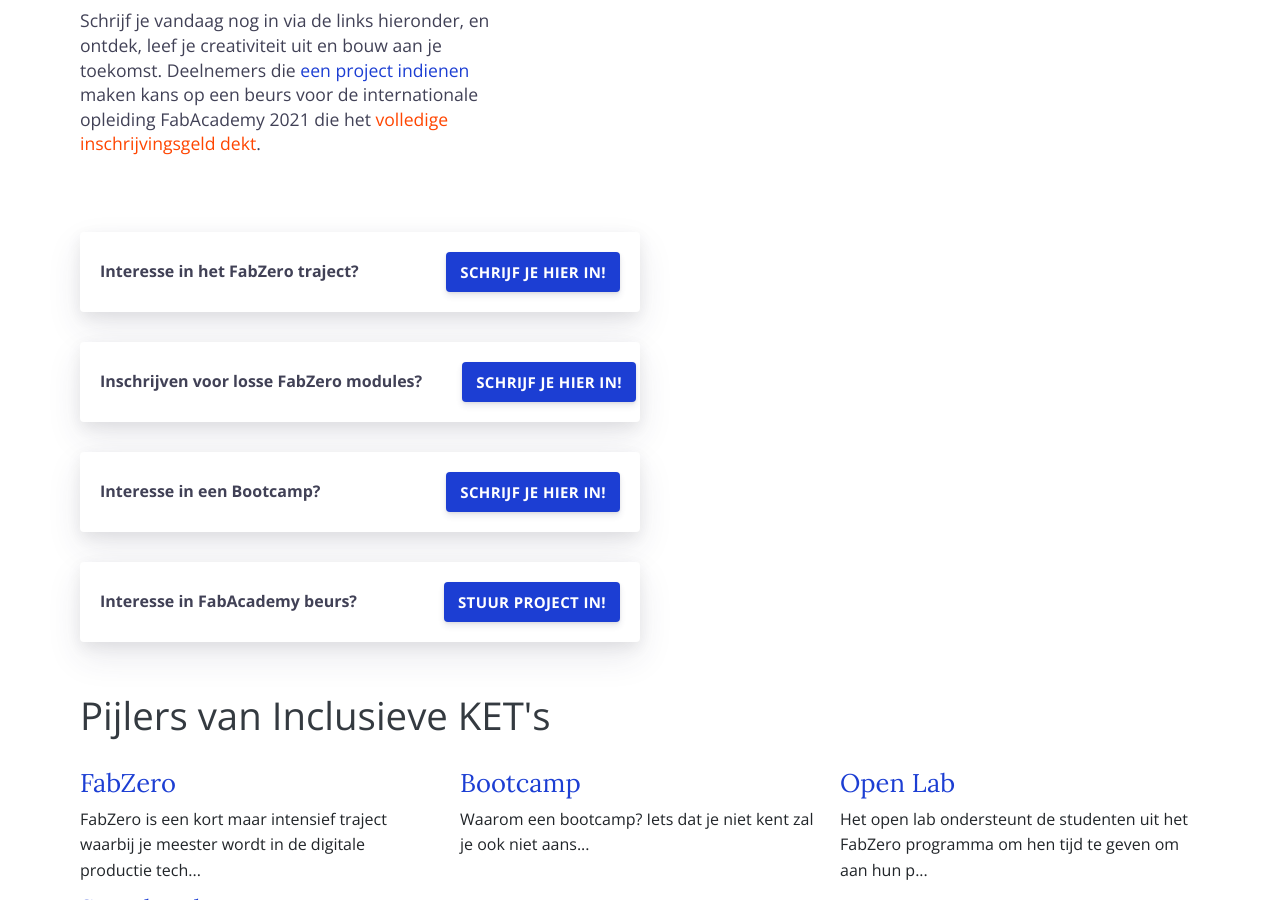
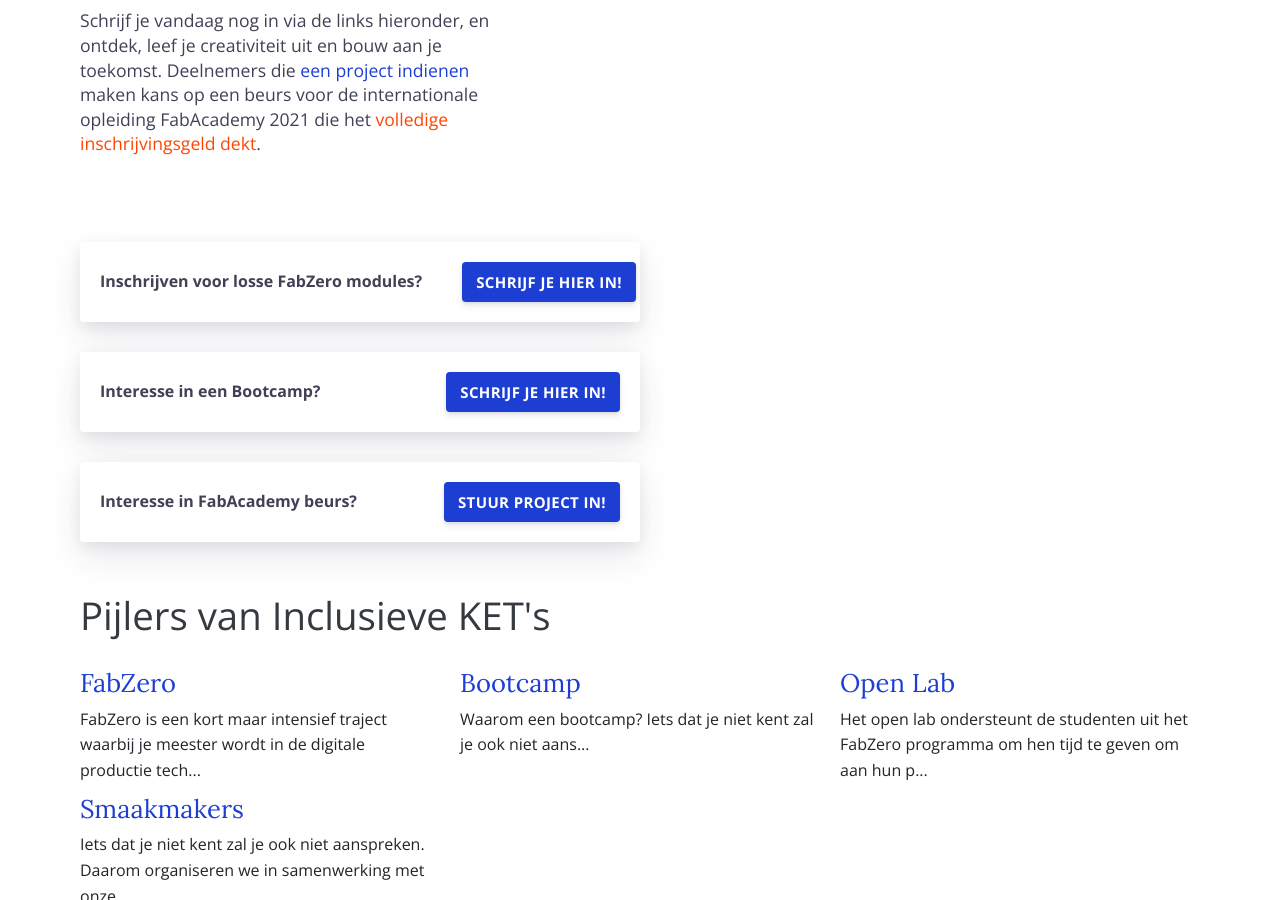
Before and after one commit to IngegnoMakerSpace/inclusievekets, a Jekyll site: the page built from index.html, in a window 1280 px wide and 900 px high, scrolled down 700 px. Built offline with Jekyll 4.4.1, drawn with Linux system fonts in a browser that asks for light colours.

Commit message:
remove subscription

```diff
--- a/index.html
+++ b/index.html
@@ -17,7 +17,7 @@
 </div>
 
 <!-- link om in te schrijven -->
-<div class="container pt-2">
+<!--div class="container pt-2">
   <div class="call">
     <div class="call-box-top">
       <div class="call-phone"><strong>Interesse in het FabZero traject? </strong>  </div>
@@ -28,7 +28,7 @@
 
     </div>
   </div>
-</div>
+</div-->
 
 <div class="container pt-3">
   <div class="call">
```
